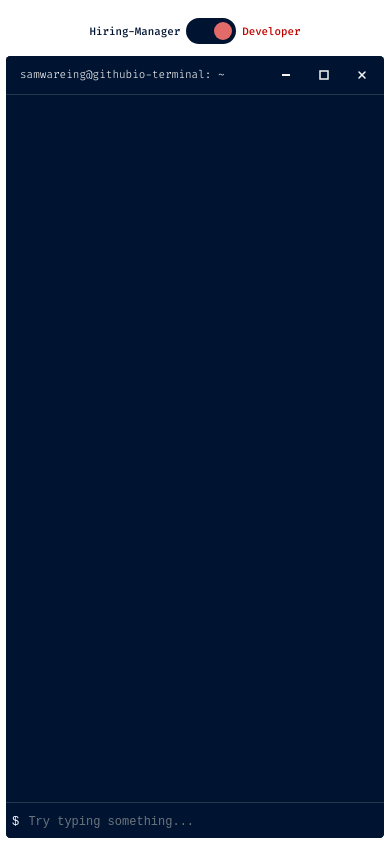
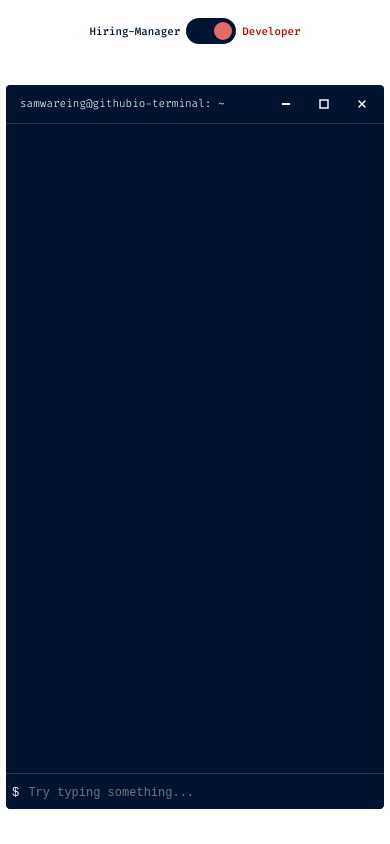
Before and after one commit to samwareing/samwareing.github.io, a React (Create React App) app: page / in a window 390 px wide. Both pictures are taken after a click on the element 199 px from the left and 31 px from the top of the page. Built offline with nearby package versions, Linux system fonts and the light colour scheme.

Commit message:
Fix terminal scrolling once more

```diff
--- a/src/App.css
+++ b/src/App.css
@@ -40,11 +40,27 @@
     touch-action: none;
   }
 
+  /* Allow scrolling for terminal view */
+  main:not(.allow-scrolling) .terminal-content {
+    overflow-y: auto;
+    -webkit-overflow-scrolling: touch;
+    touch-action: pan-y;
+    overscroll-behavior: contain;
+  }
+
+  main.allow-scrolling {
+    overflow: auto;
+    position: static;
+    height: auto;
+    touch-action: pan-y;
+  }
+
+  main.allow-scrolling .hiring-manager-view {
     overflow: visible;
-  main.allow-scrolling .hiring-manager-view {
     touch-action: pan-y;
     position: relative;
-    height: 100vh;
+    height: auto;
+    min-height: 100vh;
   }
 
   body.allow-scrolling {
@@ -53,11 +69,19 @@
     height: auto;
   }
 
+  html.allow-scrolling {
+    overflow: auto;
+    position: static;
+    height: auto;
+  }
+
   .terminal-box {
     width: 100%;
-    height: 100%;
-    max-height: 100%;
+    height: calc(100vh - 120px);
+    max-height: calc(100vh - 120px);
     position: relative;
+    display: flex;
+    flex-direction: column;
   }
 
   .text-monospace, .text-white, span {
@@ -84,6 +108,8 @@
   touch-action: pan-y;
   overscroll-behavior: contain;
   min-height: 0;
+  max-height: 100%;
+  overflow-y: auto;
 }
 
 .terminal-input-container {
@@ -100,6 +126,9 @@
     -webkit-overflow-scrolling: touch;
     scrollbar-width: none;
     -ms-overflow-style: none;
+    flex: 1;
+    overflow-y: auto;
+    min-height: 0;
   }
 
   .terminal-content::-webkit-scrollbar {
@@ -302,8 +331,9 @@
 @media (max-width: 768px) {
   .hiring-manager-view {
     width: 100%;
-    height: calc(100vh - 60px);
-    overflow-y: auto;
+    height: auto;
+    min-height: calc(100vh - 60px);
+    overflow-y: visible;
     -webkit-overflow-scrolling: touch;
     touch-action: pan-y;
     overscroll-behavior: contain;
--- a/src/App.js
+++ b/src/App.js
@@ -14,12 +14,15 @@ function App() {
   useEffect(() => {
     if (!isDeveloperMode) {
       document.body.classList.add('allow-scrolling');
+      document.documentElement.classList.add('allow-scrolling');
     } else {
       document.body.classList.remove('allow-scrolling');
+      document.documentElement.classList.remove('allow-scrolling');
     }
 
     return () => {
       document.body.classList.remove('allow-scrolling');
+      document.documentElement.classList.remove('allow-scrolling');
     };
   }, [isDeveloperMode]);
 
```
